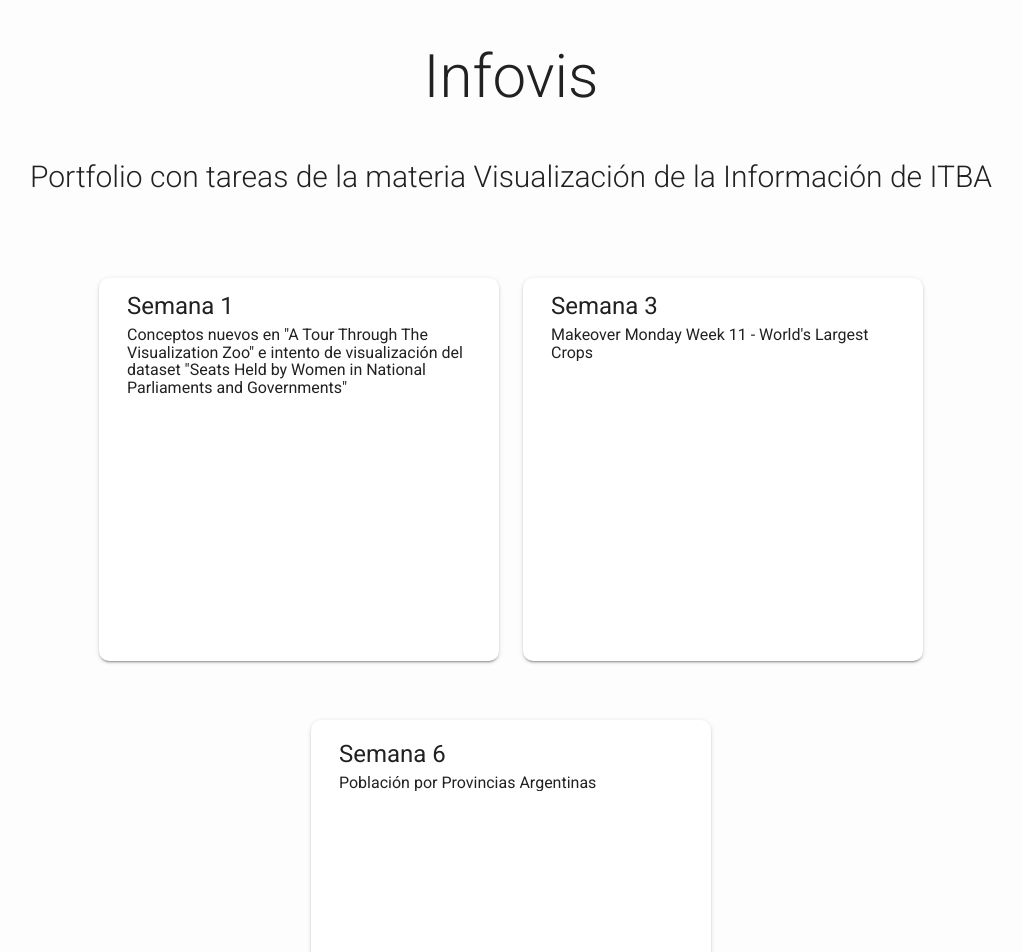
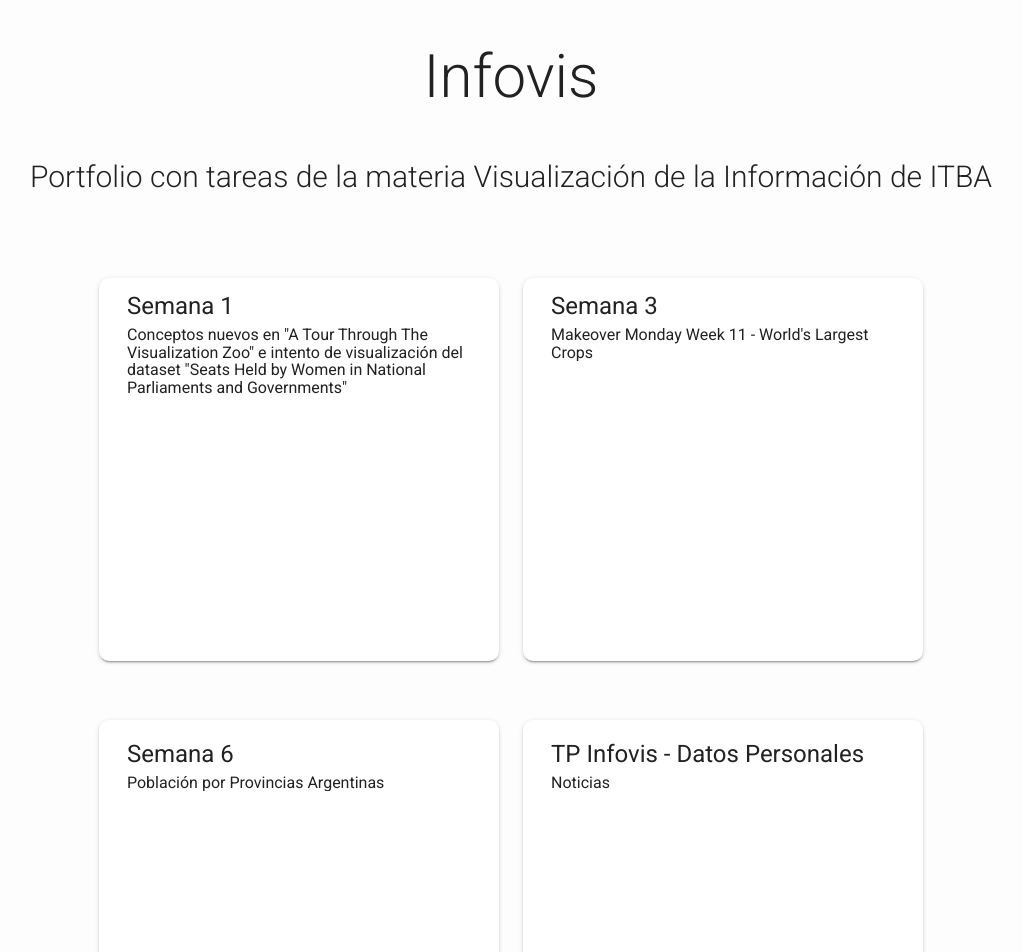
Before and after one commit to ig-rib/infovis, a Vue app in the folder infovis/: page / in a window 1280 px wide. Shown: the top 952 px of the page, without its empty margins (129-1152 px from the left). Built offline with nearby package versions, Linux system fonts and the light colour scheme; what vue-masonry-css would draw is missing.

Commit message:
[TPDatosPersonales]

```diff
--- a/infovis/src/router/index.js
+++ b/infovis/src/router/index.js
@@ -4,6 +4,7 @@ import Home from '../views/Home.vue'
 import Semana1 from '../views/homework/semana1/Semana1.vue'
 import Semana3 from '../views/homework/semana3/Semana3.vue'
 import Semana6 from '../views/homework/semana6/Semana6.vue'
+import TPDatosPersonales from '../views/homework/tp-datos-personales/TPDatosPersonales.vue'
 import HomeworkContainer from '../views/homework/HomeworkContainer.vue'
 
 Vue.use(VueRouter)
@@ -35,6 +36,11 @@ const routes = [
         path: 'semana6',
         name: 'semana6',
         component: Semana6
+      },
+      {
+        path: 'tp-datos-personales',
+        name: 'tp-datos-personales',
+        component: TPDatosPersonales
       }
     ]
   },
--- a/infovis/src/views/Home.vue
+++ b/infovis/src/views/Home.vue
@@ -1,5 +1,5 @@
 <template>
-  <v-container id="home-container">
+  <v-container mb-5 id="home-container">
     <v-layout mt-5 justify-center id="home-title">
       Infovis
     </v-layout>
@@ -37,6 +37,14 @@
               img="semana6/week6overview.png">
             </week-card>
           </v-flex>
+          <v-flex mx-3 shrink class="week-card-flex">
+            <week-card
+              :titletext="weekInfo.tpdatospersonales.title"
+              :description="weekInfo.tpdatospersonales.description"
+              :link="'tp-datos-personales'"
+              img="tp-datos-personales/tp-datos-personalesoverview.png">
+            </week-card>
+          </v-flex>
         </v-layout>
         <!-- </masonry> -->
     </div>
@@ -65,6 +73,10 @@ export default {
         week6: {
           title: 'Semana 6',
           description: 'Población por Provincias Argentinas'
+        },
+        tpdatospersonales: {
+          title: 'TP Infovis - Datos Personales',
+          description: 'Noticias'
         }
       }
     }
--- a/infovis/src/views/homework/semana6/Semana6.vue
+++ b/infovis/src/views/homework/semana6/Semana6.vue
@@ -8,8 +8,6 @@
         </v-layout>
         <v-layout justify-center>
             <Tableau
-                :height="1000"
-                :width="1200"
                 ref="tableau"
                 :url="url">
             </Tableau>
@@ -23,9 +21,6 @@ export default {
         return {
             url: 'https://public.tableau.com/shared/HXS67PCQG?:display_count=y&:origin=viz_share_link'
         }
-    },
-    mounted () {
-        this.$refs.tableau.$forceUpdate()
     }
 }
 </script>
--- /dev/null
+++ b/infovis/src/views/homework/tp-datos-personales/TPDatosPersonales.vue
@@ -0,0 +1,34 @@
+<template>
+    <div>
+        <v-layout class="week-title-layout" justify-center py-5>
+            TP Infovis - Datos Personales
+        </v-layout>
+        <v-layout pt-3 mb-5 justify-center class="week-description-layout">
+            Noticias
+        </v-layout>
+        <!-- <v-layout>
+            <iframe src="@/assets/tp-datos-personales/datospersonales.html"></iframe>
+        </v-layout> -->
+        <v-layout justify-center>
+            <Tableau
+                width="1020px"
+                ref="tableau"
+                :url="url">
+            </Tableau>
+        </v-layout>
+    </div>
+</template>
+
+<script>
+export default {
+    data () {
+        return {
+            url: 'https://public.tableau.com/views/DatosPersonalesActualizado/Dashboard1?:language=es&:display_count=y&publish=yes&:origin=viz_share_link'
+        }
+    }
+}
+</script>
+
+<style lang="scss">
+    @import '@/styles/week.scss';
+</style>
```
Also changed, not shown: infovis/src/assets/tp-datos-personales/datospersonales.html (added, +1 -0 lines), infovis/src/assets/tp-datos-personales/tp-datos-personalesoverview.png (added).
